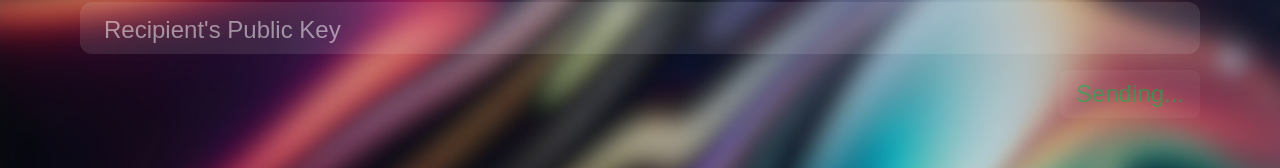
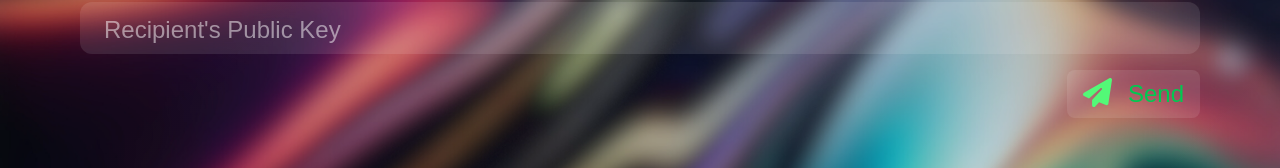
Before and after one commit to ab-sc4t/peersend, a Next.js app: page /sent in a window 1280 px wide. Shown: the part 374-542 px from the top of the page. Built offline with nearby package versions, Linux system fonts and the light colour scheme; no server answers; sample sign-in values are in the browser's storage.

Commit message:
fixed error of sent page

```diff
--- a/components/SentForm.jsx
+++ b/components/SentForm.jsx
@@ -8,7 +8,6 @@ import { useRouter } from "next/navigation";
 export default function SentForm({ session }) {
     const router = useRouter();
     const [receiver, setReceiver] = useState("");
-    const [sending, setSending] = useState(true);
 
     const handleChangeReceiver = (e) => {
         setReceiver(e.target.value);
@@ -16,7 +15,6 @@ export default function SentForm({ session }) {
 
     const handleSubmit = async (e) => {
         e.preventDefault();
-        setSending(true);
 
         const senUsername = session.user.username;
         const senPrivKey = localStorage.getItem(`privKey-${senUsername}`);
@@ -24,27 +22,22 @@ export default function SentForm({ session }) {
         const messageData = {
             subject: e.target.subject.value,
             message: e.target.message.value,
-            receiver,
-            sender: senUsername,
-            senPrivKey,
+            receiver: receiver,
+            sender: session.user.username,
+            senPrivKey: senPrivKey,
             recPubKey: e.target.recPubKey.value,
         };
 
-        try {
-            const res = await axios.post("/api/message", messageData, {
-                headers: { "Content-Type": "application/json" },
-            });
-
-            if (res.status === 201) {
-                setTimeout(() => {
-                    alert("Mail sent");
-                    router.push("/inbox");
-                }, 100);
+        console.log(messageData);
+        try{
+            const res = await axios.post("/api/message", {messageData}, {headers:{"Content-Type": "application/json"}});
+            const data = await res.data;
+            if (res.status==201){
+                alert("Mail sent");
+                router.push('/inbox')
             }
-        } catch (error) {
+        } catch(error) {
             console.error("Error while saving the message to db: ", error);
-        } finally {
-            setSending(false);
         }
     };
 
@@ -101,16 +94,11 @@ export default function SentForm({ session }) {
                 <div className="flex justify-end">
                     <button
                         type="submit"
-                        disabled={sending}
-                        className={`bg-white/10 text-2xl text-white py-2 px-4 rounded-lg transition-opacity duration-300 hover:bg-gray-800 focus:outline-none focus:ring-2 focus:ring-offset-2 focus:ring-black ${
-                            sending ? "opacity-50 cursor-not-allowed" : ""
-                        }`}
+                        className="bg-white/10 text-2xl text-white py-2 px-4 rounded-lg hover:bg-gray-800 focus:outline-none focus:ring-2 focus:ring-offset-2 focus:ring-black"
                     >
-                        <div className="flex gap-4 items-center">
-                            {!sending && <SendLogo />}
-                            <div className="text-green-500">
-                                {sending ? "Sending..." : "Send"}
-                            </div>
+                        <div className="flex gap-4">
+                            <SendLogo />
+                            <div className="text-green-500">Send</div>
                         </div>
                     </button>
                 </div>
```
